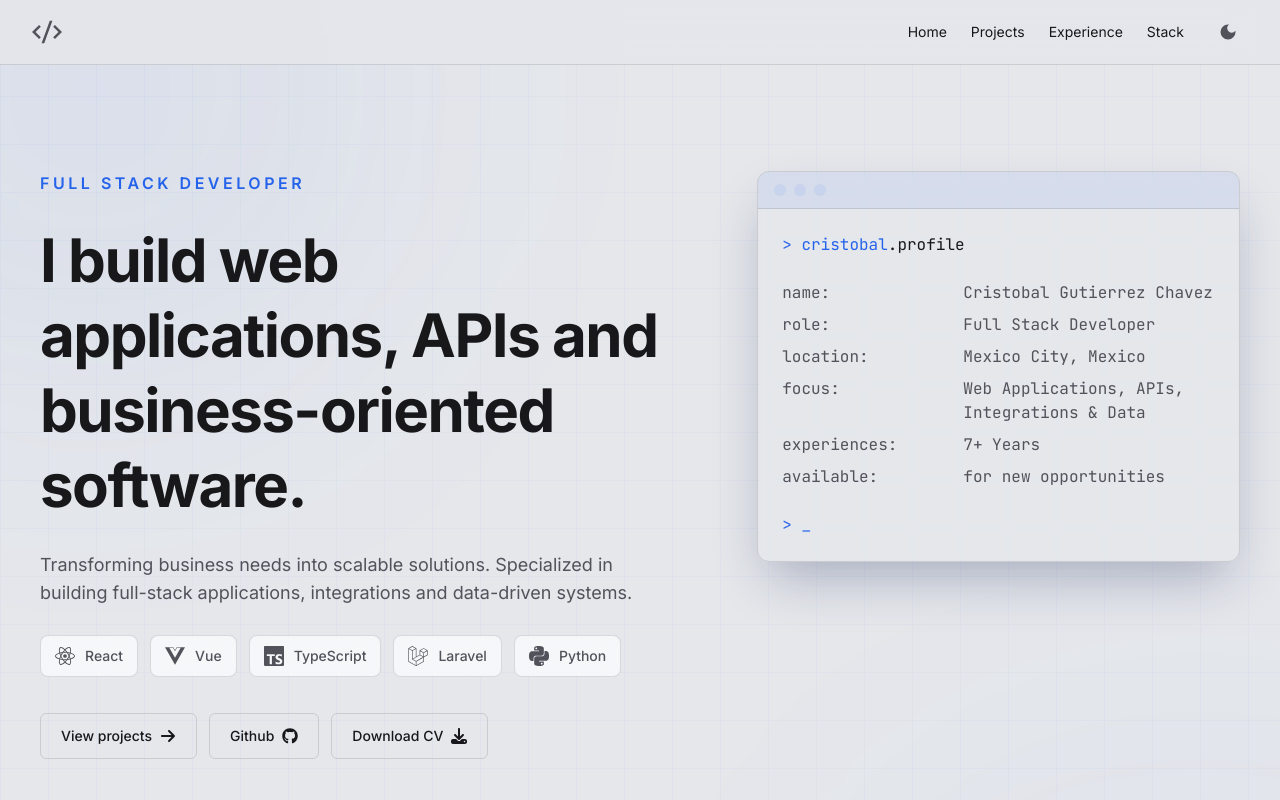
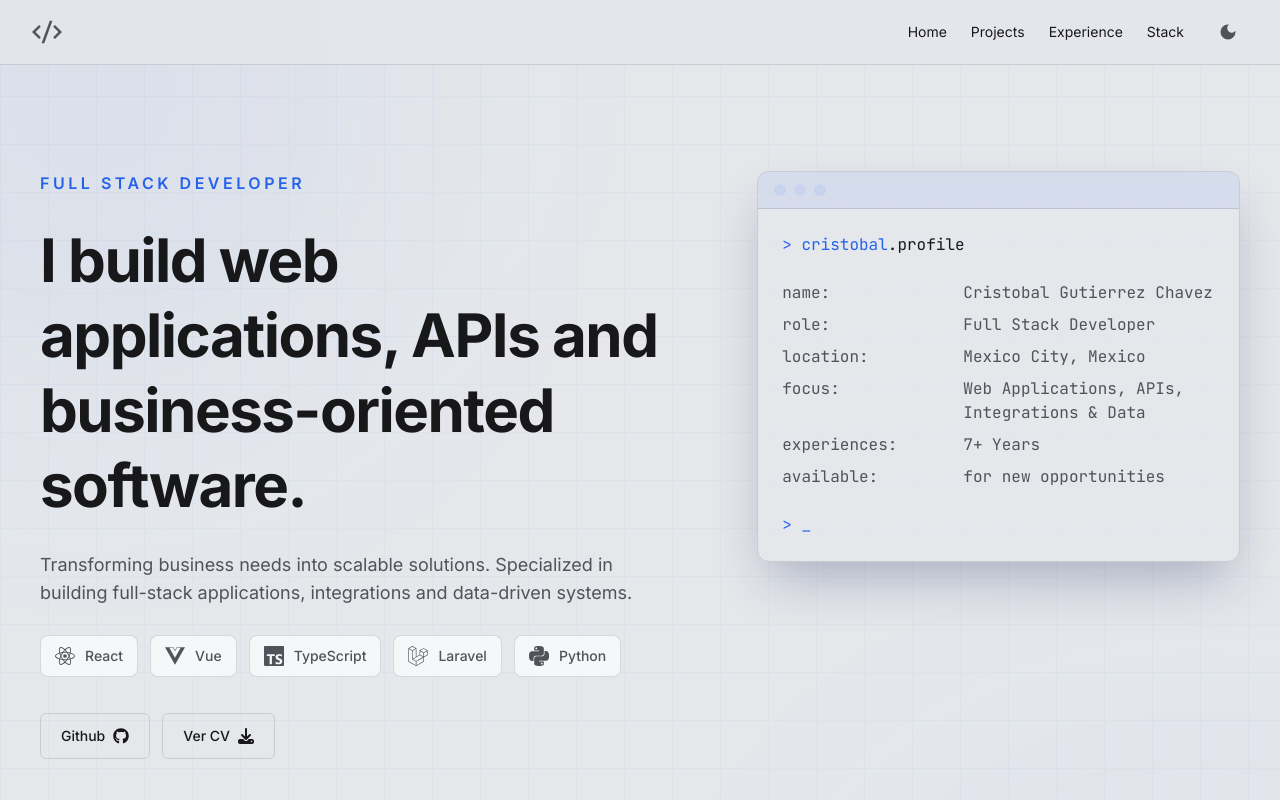
Before and after one commit to cr-gcc/portfolio, a React (Vite) app: page / in a window 1280 px wide. Shown: the top 800 px of the page. Built offline with nearby package versions, Linux system fonts and the light colour scheme.

Commit message:
Redirecciones

```diff
--- a/src/sections/hero/Hero.tsx
+++ b/src/sections/hero/Hero.tsx
@@ -1,10 +1,19 @@
 import { ProfileTerminal } from "./ProfileTerminal";
 import { TechBadges } from "./TechBadge";
 import { Actions } from "./Actions";
-import { FaArrowRight, FaGithub, FaDownload } from "react-icons/fa6";
-
+import { FaGithub, FaDownload } from "react-icons/fa6";
 
 export function Hero() {
+    const language = "es";
+    const goTo = (url: string) => window.open(url, "_blank");
+    const downloadCV = () => {
+        if (language === "es") {
+            window.open("/cv/CV_GCC_2026_ES.pdf", "_blank");
+        } else {
+            window.open("/cv/CV_GCC_2026_EN.pdf", "_blank");
+        }
+    };
+
     return (
         <section className="flex min-h-screen items-center py-20 lg:py-16">
             <div className="grid w-full items-start gap-10 sm:gap-12 lg:grid-cols-[1.1fr_0.9fr] lg:gap-14">
@@ -23,23 +32,17 @@ export function Hero() {
                     <TechBadges />
                     <div className="flex flex-col gap-3 pt-2 sm:flex-row sm:flex-wrap">
                         <Actions
-                            label="View projects"
-                            icon={FaArrowRight}
-                            action={() => { alert("Coming soon...") }}
+                            label="Github"
+                            icon={FaGithub}
+                            action={() => goTo("https://github.com/cr-gcc")}
                         />
                         <Actions
-                            label="Github"
-                            icon={FaGithub}
-                            action={() => { alert("Coming soon...") }}
-                        />
-                        <Actions
-                            label="Download CV"
+                            label={language === "es" ? "Ver CV" : "View CV"}
                             icon={FaDownload}
-                            action={() => { alert("Coming soon...") }}
+                            action={() => downloadCV()}
                         />
                     </div>
                 </div>
-
                 <div className="w-full lg:pl-8">
                     <ProfileTerminal />
                 </div>
--- a/src/sections/projects/Projects.tsx
+++ b/src/sections/projects/Projects.tsx
@@ -1,4 +1,3 @@
-import { Link } from "react-router"
 import { projects } from "@/data/projects"
 import { ProjectCard } from "./ProjectCard"
 
@@ -10,12 +9,12 @@ export function Projects() {
                     <span className="text-sm font-semibold uppercase text-accent sm:text-base">
                         Selected work
                     </span>
-                    <Link
-                        to="/projects"
+                    <a
+                        href="https://github.com/cr-gcc" target="_blank"
                         className="w-fit text-sm text-accent transition hover:text-accent sm:text-base"
                     >
                         View all projects
-                    </Link>
+                    </a>
                 </div>
                 <div className="grid gap-6 md:grid-cols-2 lg:grid-cols-3">
                     {projects.map((project) => (
```
